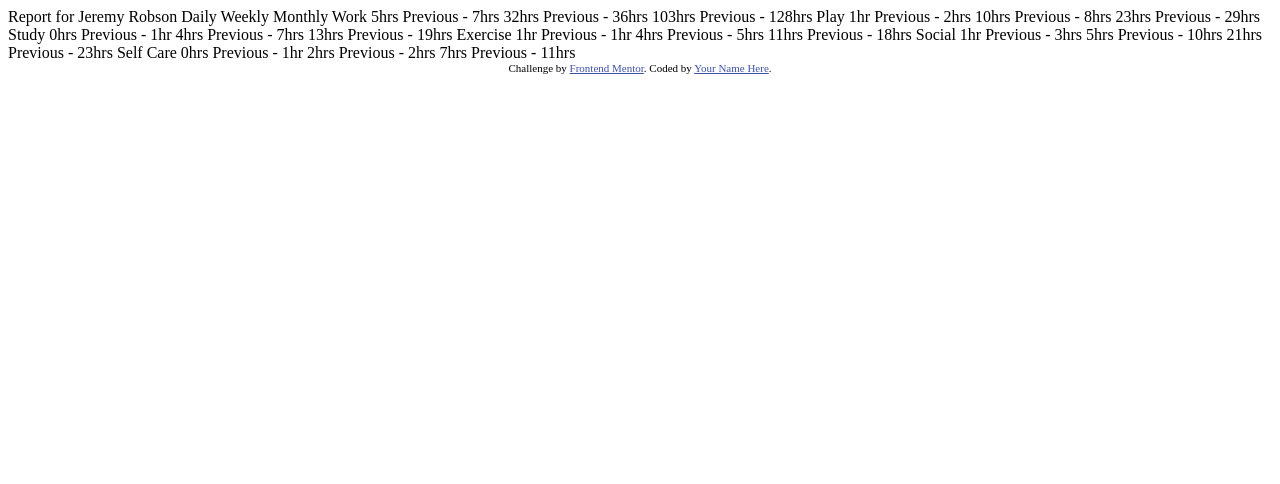
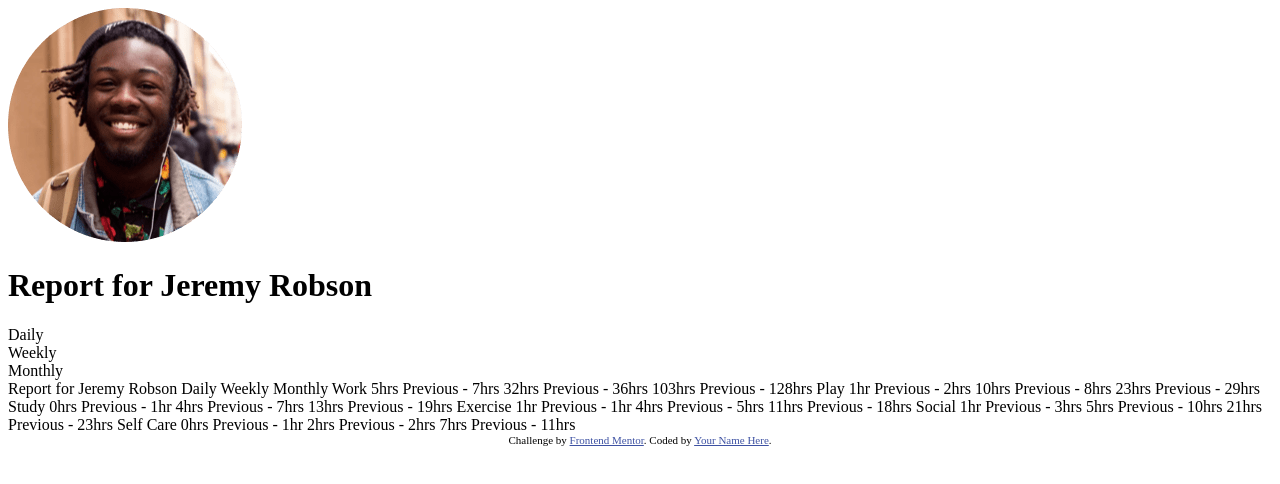
Before and after one commit to Miguelo0098/Time-tracking-dashboard, a plain HTML site: page index.html in a window 1280 px wide. Drawn offline with Linux system fonts and the light colour scheme.

Commit message:
wip: profile card html

```diff
--- a/index.html
+++ b/index.html
@@ -1,80 +1,125 @@
 <!DOCTYPE html>
 <html lang="en">
   <head>
-  <meta charset="UTF-8">
-  <meta name="viewport" content="width=device-width, initial-scale=1.0"> <!-- displays site properly based on user's device -->
+    <meta charset="UTF-8" />
+    <meta name="viewport" content="width=device-width, initial-scale=1.0" />
+    <!-- displays site properly based on user's device -->
 
-  <link rel="icon" type="image/png" sizes="32x32" href="./images/favicon-32x32.png">
+    <link
+      rel="icon"
+      type="image/png"
+      sizes="32x32"
+      href="./images/favicon-32x32.png"
+    />
 
     <title>Frontend Mentor | Time tracking dashboard</title>
 
     <!-- Feel free to remove these styles or customise in your own stylesheet 👍 -->
     <style>
-    .attribution { font-size: 11px; text-align: center; }
-    .attribution a { color: hsl(228, 45%, 44%); }
+      .attribution {
+        font-size: 11px;
+        text-align: center;
+      }
+      .attribution a {
+        color: hsl(228, 45%, 44%);
+      }
     </style>
   </head>
   <body>
+    <main>
+      <div class="card">
+        <div class="profile">
+          <img src="./images/image-jeremy.png" alt="Jeremy Robson's avatar" />
+          <h1>Report for <span>Jeremy Robson</span></h1>
+        </div>
+        <nav>Daily</nav>
+        <nav>Weekly</nav>
+        <nav>Monthly</nav>
+      </div>
+    </main>
+    Report for Jeremy Robson Daily Weekly Monthly Work 5hrs
+    <!-- daily -->
+    Previous - 7hrs
+    <!-- daily -->
+    32hrs
+    <!-- weekly -->
+    Previous - 36hrs
+    <!-- weekly -->
+    103hrs
+    <!-- monthly -->
+    Previous - 128hrs
+    <!-- monthly -->
 
-  Report for
-  Jeremy Robson
+    Play 1hr
+    <!-- daily -->
+    Previous - 2hrs
+    <!-- daily -->
+    10hrs
+    <!-- weekly -->
+    Previous - 8hrs
+    <!-- weekly -->
+    23hrs
+    <!-- monthly -->
+    Previous - 29hrs
+    <!-- monthly -->
 
-  Daily
-  Weekly
-  Monthly
+    Study 0hrs
+    <!-- daily -->
+    Previous - 1hr
+    <!-- daily -->
+    4hrs
+    <!-- weekly -->
+    Previous - 7hrs
+    <!-- weekly -->
+    13hrs
+    <!-- monthly -->
+    Previous - 19hrs
+    <!-- monthly -->
 
-  Work
-  5hrs <!-- daily -->
-  Previous - 7hrs <!-- daily -->
-  32hrs <!-- weekly -->
-  Previous - 36hrs <!-- weekly -->
-  103hrs <!-- monthly -->
-  Previous - 128hrs <!-- monthly -->
+    Exercise 1hr
+    <!-- daily -->
+    Previous - 1hr
+    <!-- daily -->
+    4hrs
+    <!-- weekly -->
+    Previous - 5hrs
+    <!-- weekly -->
+    11hrs
+    <!-- monthly -->
+    Previous - 18hrs
+    <!-- monthly -->
 
-  Play
-  1hr <!-- daily -->
-  Previous - 2hrs <!-- daily -->
-  10hrs <!-- weekly -->
-  Previous - 8hrs <!-- weekly -->
-  23hrs <!-- monthly -->
-  Previous - 29hrs <!-- monthly -->
+    Social 1hr
+    <!-- daily -->
+    Previous - 3hrs
+    <!-- daily -->
+    5hrs
+    <!-- weekly -->
+    Previous - 10hrs
+    <!-- weekly -->
+    21hrs
+    <!-- monthly -->
+    Previous - 23hrs
+    <!-- monthly -->
 
-  Study
-  0hrs <!-- daily -->
-  Previous - 1hr <!-- daily -->
-  4hrs <!-- weekly -->
-  Previous - 7hrs <!-- weekly -->
-  13hrs <!-- monthly -->
-  Previous - 19hrs <!-- monthly -->
-
-  Exercise
-  1hr <!-- daily -->
-  Previous - 1hr <!-- daily -->
-  4hrs <!-- weekly -->
-  Previous - 5hrs <!-- weekly -->
-  11hrs <!-- monthly -->
-  Previous - 18hrs <!-- monthly -->
-
-  Social
-  1hr <!-- daily -->
-  Previous - 3hrs <!-- daily -->
-  5hrs <!-- weekly -->
-  Previous - 10hrs <!-- weekly -->
-  21hrs <!-- monthly -->
-  Previous - 23hrs <!-- monthly -->
-
-  Self Care
-  0hrs <!-- daily -->
-  Previous - 1hr <!-- daily -->
-  2hrs <!-- weekly -->
-  Previous - 2hrs <!-- weekly -->
-  7hrs <!-- monthly -->
-  Previous - 11hrs <!-- monthly -->
-
+    Self Care 0hrs
+    <!-- daily -->
+    Previous - 1hr
+    <!-- daily -->
+    2hrs
+    <!-- weekly -->
+    Previous - 2hrs
+    <!-- weekly -->
+    7hrs
+    <!-- monthly -->
+    Previous - 11hrs
+    <!-- monthly -->
 
     <div class="attribution">
-    Challenge by <a href="https://www.frontendmentor.io?ref=challenge" target="_blank">Frontend Mentor</a>.
-    Coded by <a href="#">Your Name Here</a>.
+      Challenge by
+      <a href="https://www.frontendmentor.io?ref=challenge" target="_blank"
+        >Frontend Mentor</a
+      >. Coded by <a href="#">Your Name Here</a>.
     </div>
   </body>
 </html>
```
Lines whose indentation alone changed are shown as unchanged.
